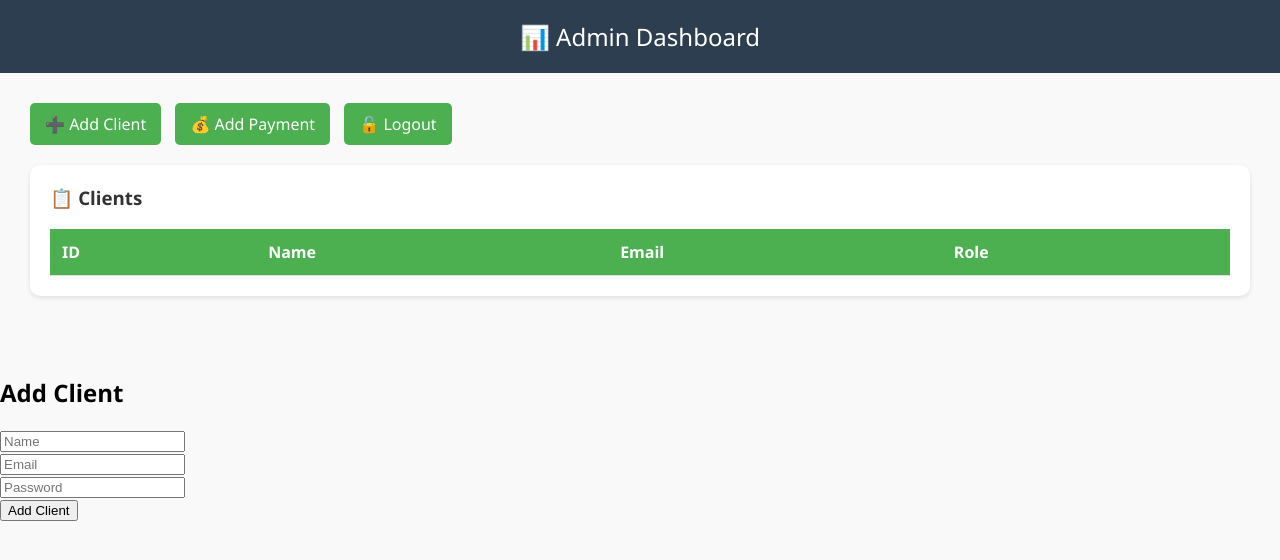
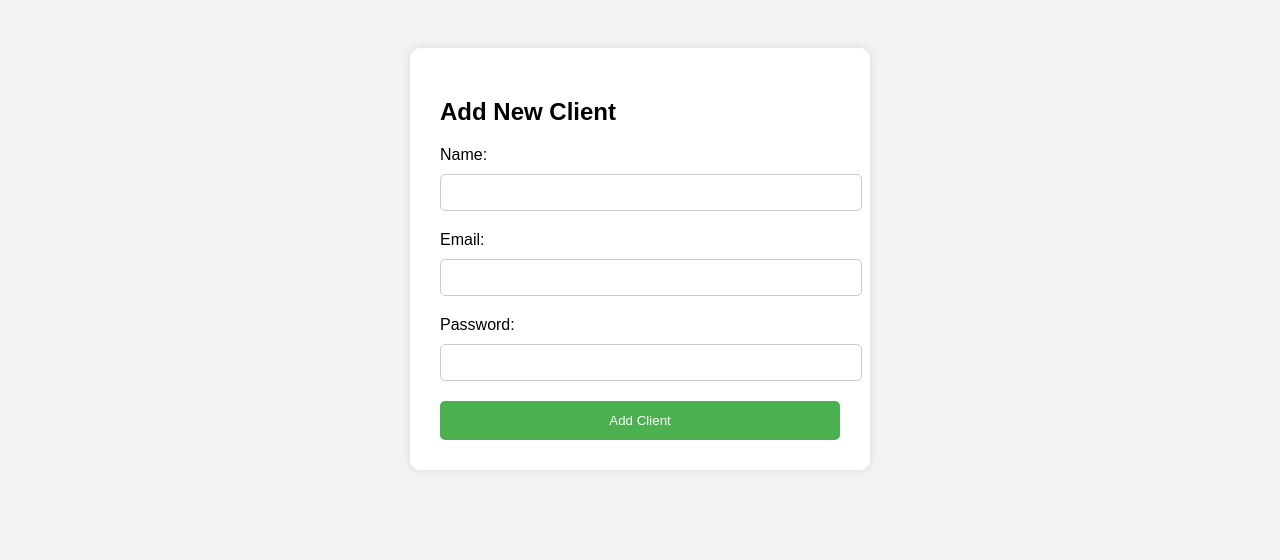
Before and after one commit to Abdulvali001/tracker, a Flask app: template templates/add_client.html in a window 1280 px wide. Shown: the top 560 px of the page. Run offline with Flask 3, Linux system fonts and the light colour scheme; the template is opened without the code that fills it, so the values that code supplies are empty.

Commit message:
Update add_client.html

```diff
--- a/templates/add_client.html
+++ b/templates/add_client.html
@@ -2,101 +2,55 @@
 <html lang="en">
 <head>
     <meta charset="UTF-8">
-    <meta name="viewport" content="width=device-width, initial-scale=1.0">
-    <title>Admin Dashboard</title>
+    <title>Add Client</title>
     <style>
         body {
-            font-family: 'Segoe UI', sans-serif;
-            background-color: #f9f9f9;
-            margin: 0;
-            padding: 0;
+            font-family: Arial, sans-serif;
+            background-color: #f2f2f2;
+            padding: 40px;
         }
-        header {
-            background-color: #2d3e50;
-            color: white;
-            padding: 20px 40px;
-            text-align: center;
-            font-size: 24px;
+        .form-box {
+            background-color: #fff;
+            padding: 30px;
+            max-width: 400px;
+            margin: auto;
+            box-shadow: 0 0 10px rgba(0,0,0,0.1);
+            border-radius: 10px;
         }
-        .container {
-            padding: 30px;
+        input[type="text"], input[type="email"], input[type="password"] {
+            width: 100%;
+            padding: 10px;
+            margin-top: 10px;
+            margin-bottom: 20px;
+            border-radius: 5px;
+            border: 1px solid #ccc;
         }
-        .section {
-            background-color: white;
-            padding: 20px;
-            margin-bottom: 30px;
-            border-radius: 10px;
-            box-shadow: 0 2px 5px rgba(0,0,0,0.1);
-        }
-        .section h3 {
-            margin-top: 0;
-            color: #333;
-        }
-        table {
-            width: 100%;
-            border-collapse: collapse;
-        }
-        th, td {
-            padding: 12px;
-            text-align: left;
-            border-bottom: 1px solid #ddd;
-        }
-        th {
+        input[type="submit"] {
             background-color: #4CAF50;
             color: white;
-        }
-        .actions {
-            margin-bottom: 20px;
-        }
-        .actions a {
-            text-decoration: none;
-            background-color: #4CAF50;
-            color: white;
-            padding: 10px 15px;
+            border: none;
+            padding: 12px;
+            width: 100%;
             border-radius: 5px;
-            margin-right: 10px;
-            display: inline-block;
-        }
-        .logout {
-            background-color: #e74c3c;
+            cursor: pointer;
         }
     </style>
 </head>
 <body>
-    <header>📊 Admin Dashboard</header>
-    <div class="container">
-        <div class="actions">
-            <a href="/add_client">➕ Add Client</a>
-            <a href="/add_payment">💰 Add Payment</a>
-            <a href="/logout" class="logout">🔓 Logout</a>
-        </div>
+    <div class="form-box">
+        <h2>Add New Client</h2>
+        <form method="POST">
+            <label>Name:</label>
+            <input type="text" name="name" required>
 
-        <div class="section">
-            <h3>📋 Clients</h3>
-            <table>
-                <thead>
-                    <tr><th>ID</th><th>Name</th><th>Email</th><th>Role</th></tr>
-                </thead>
-                <tbody>
-                {% for user in users %}
-                    <tr>
-                        <td>{{ user.id }}</td>
-                        <td>{{ user.name }}</td>
-                        <td>{{ user.email }}</td>
-                        <td>{{ user.role }}</td>
-                    </tr>
-                {% endfor %}
-                </tbody>
-            </table>
-        </div>
+            <label>Email:</label>
+            <input type="email" name="email" required>
+
+            <label>Password:</label>
+            <input type="password" name="password" required>
+
+            <input type="submit" value="Add Client">
+        </form>
     </div>
 </body>
 </html>
-
-<h2>Add Client</h2>
-<form method="post">
-    <input type="text" name="name" placeholder="Name" required><br>
-    <input type="email" name="email" placeholder="Email" required><br>
-    <input type="password" name="password" placeholder="Password" required><br>
-    <button type="submit">Add Client</button>
-</form>
```
